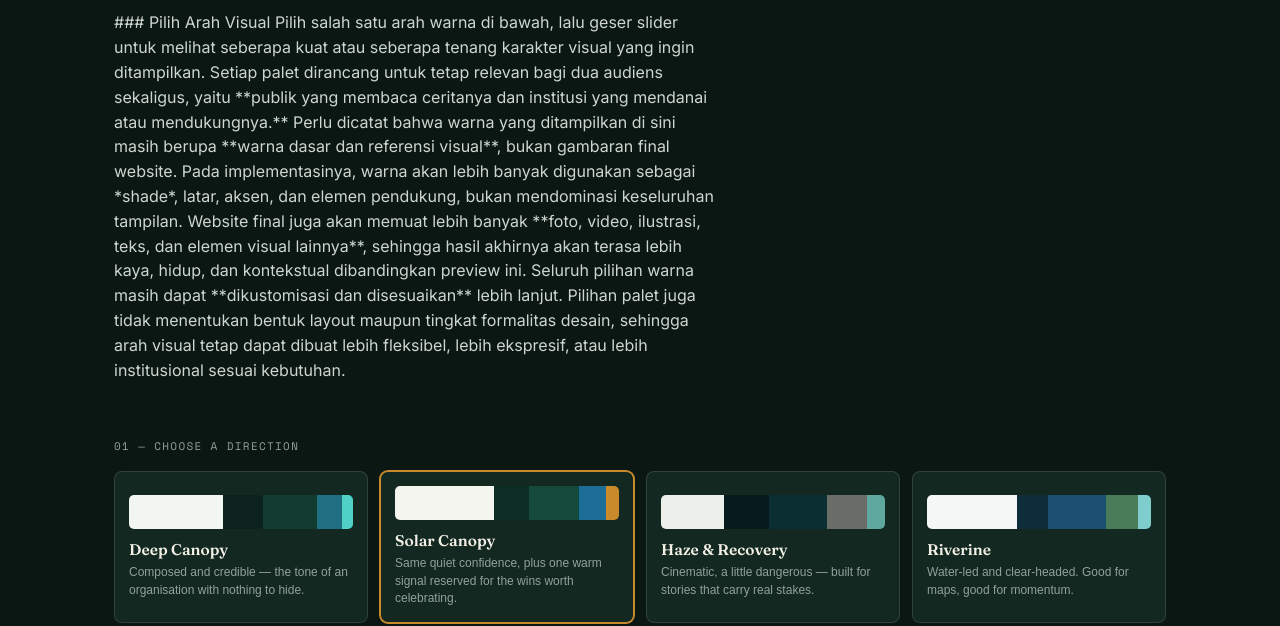
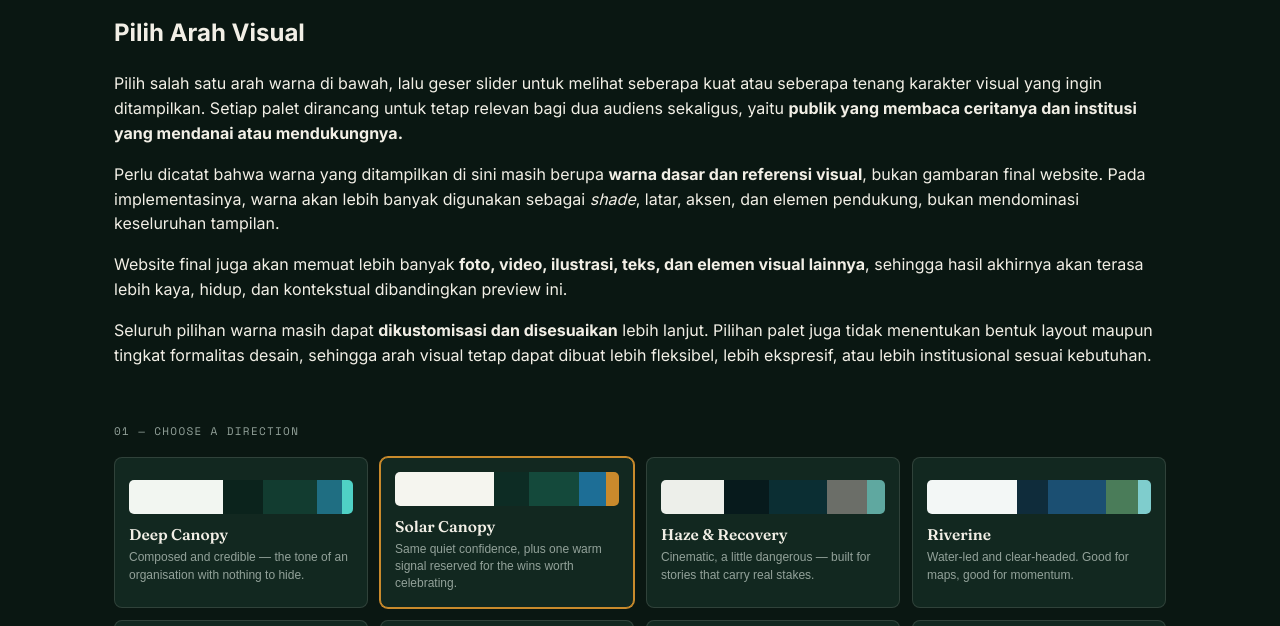
Before and after one commit to tommyoung/colour, a plain HTML site: page index.html in a window 1280 px wide. Shown: the part 141-767 px from the top of the page. Drawn offline with nearby package versions, Linux system fonts and the light colour scheme.

Commit message:
Update index.html

```diff
--- a/index.html
+++ b/index.html
@@ -131,16 +131,43 @@
 
   <div class="eyebrow">Penabulu — Website Colour Direction</div>
   <h1>Delapan Pilihan Palet Warna.</h1>
-  <p class="lede">### Pilih Arah Visual
+  <p class="lede"> <section class="visual-direction">
+  <h2>Pilih Arah Visual</h2>
 
-Pilih salah satu arah warna di bawah, lalu geser slider untuk melihat seberapa kuat atau seberapa tenang karakter visual yang ingin ditampilkan. Setiap palet dirancang untuk tetap relevan bagi dua audiens sekaligus, yaitu **publik yang membaca ceritanya dan institusi yang mendanai atau mendukungnya.**
+  <p>
+    Pilih salah satu arah warna di bawah, lalu geser slider untuk melihat seberapa kuat
+    atau seberapa tenang karakter visual yang ingin ditampilkan. Setiap palet dirancang
+    untuk tetap relevan bagi dua audiens sekaligus, yaitu
+    <strong>publik yang membaca ceritanya dan institusi yang mendanai atau mendukungnya.</strong>
+  </p>
 
-Perlu dicatat bahwa warna yang ditampilkan di sini masih berupa **warna dasar dan referensi visual**, bukan gambaran final website. Pada implementasinya, warna akan lebih banyak digunakan sebagai *shade*, latar, aksen, dan elemen pendukung, bukan mendominasi keseluruhan tampilan.
+  <p>
+    Perlu dicatat bahwa warna yang ditampilkan di sini masih berupa
+    <strong>warna dasar dan referensi visual</strong>, bukan gambaran final website.
+    Pada implementasinya, warna akan lebih banyak digunakan sebagai <em>shade</em>,
+    latar, aksen, dan elemen pendukung, bukan mendominasi keseluruhan tampilan.
+  </p>
 
-Website final juga akan memuat lebih banyak **foto, video, ilustrasi, teks, dan elemen visual lainnya**, sehingga hasil akhirnya akan terasa lebih kaya, hidup, dan kontekstual dibandingkan preview ini.
+  <p>
+    Website final juga akan memuat lebih banyak
+    <strong>foto, video, ilustrasi, teks, dan elemen visual lainnya</strong>,
+    sehingga hasil akhirnya akan terasa lebih kaya, hidup, dan kontekstual dibandingkan
+    preview ini.
+  </p>
 
-Seluruh pilihan warna masih dapat **dikustomisasi dan disesuaikan** lebih lanjut. Pilihan palet juga tidak menentukan bentuk layout maupun tingkat formalitas desain, sehingga arah visual tetap dapat dibuat lebih fleksibel, lebih ekspresif, atau lebih institusional sesuai kebutuhan.
-</p>
+  <p>
+    Seluruh pilihan warna masih dapat <strong>dikustomisasi dan disesuaikan</strong>
+    lebih lanjut. Pilihan palet juga tidak menentukan bentuk layout maupun tingkat
+    formalitas desain, sehingga arah visual tetap dapat dibuat lebih fleksibel,
+    lebih ekspresif, atau lebih institusional sesuai kebutuhan.
+  </p>
+</section>
+
+
+
+
+
+  </p>
 
   <section class="picker">
     <div class="section-label">01 — Choose a direction</div>
```
